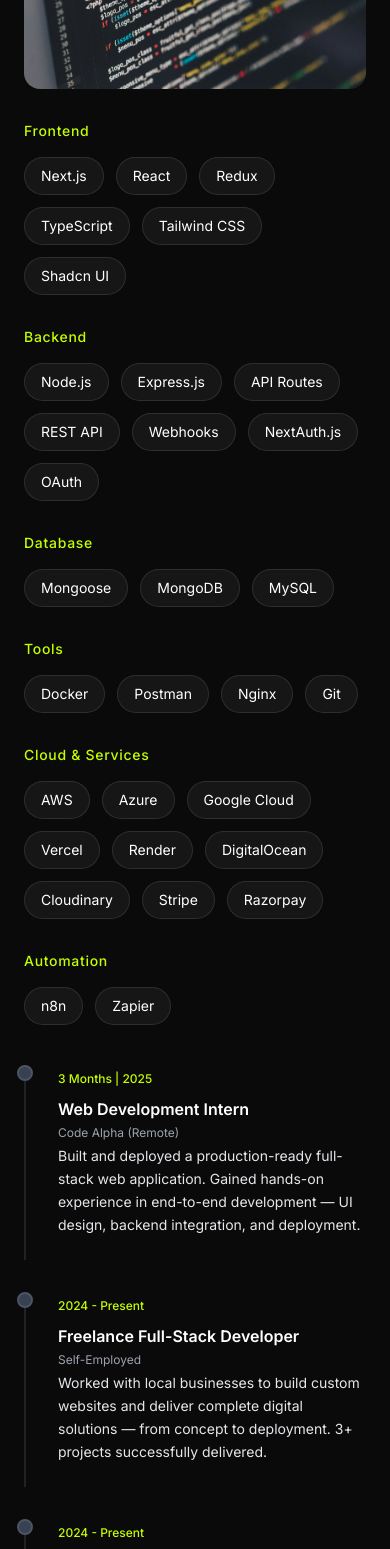
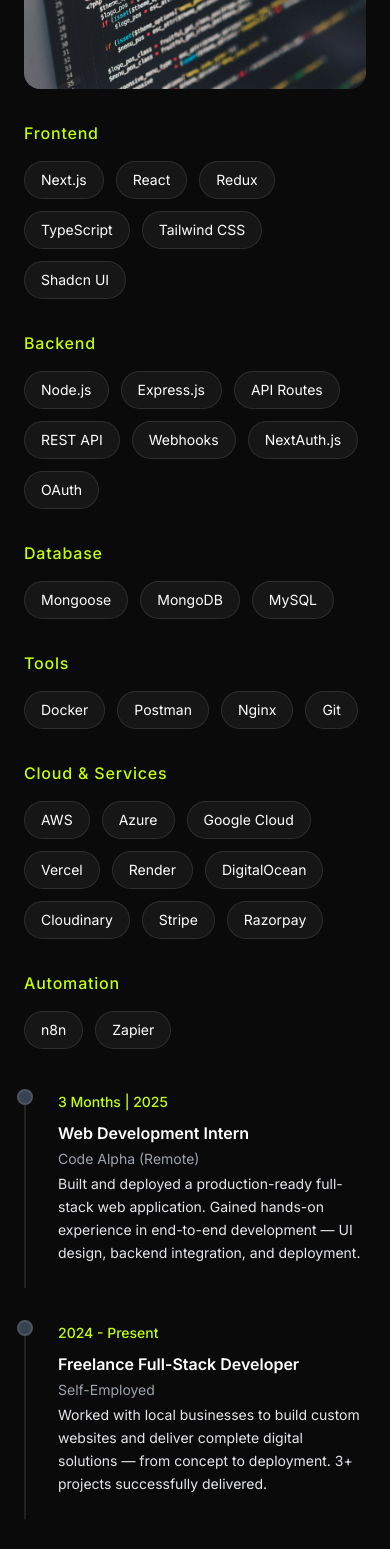
Before and after one commit to thenaveengautam/portfolio, a Next.js app: page / in a window 390 px wide. Shown: the part 3520-5069 px from the top of the page. Built offline with nearby package versions, Linux system fonts and the light colour scheme; a web font is replaced by a local one.

Commit message:
adding responsiveness in about section

```diff
--- a/src/components/AboutSection.jsx
+++ b/src/components/AboutSection.jsx
@@ -148,7 +148,7 @@
             {/* Technical Expertise */}
             <div className="space-y-8">
               <div>
-                <h4 className="text-[#c4ff00] text-sm font-medium mb-4 tracking-wider">Frontend</h4>
+                <h4 className="text-[#c4ff00] text-base md:text-sm font-medium mb-4 tracking-wider">Frontend</h4>
                 <div className="flex flex-wrap gap-3">
                   {mockData.about.technical.frontend.map((tech) => (
                     <span
@@ -162,7 +162,7 @@
               </div>
 
               <div>
-                <h4 className="text-[#c4ff00] text-sm font-medium mb-4 tracking-wider">Backend</h4>
+                <h4 className="text-[#c4ff00] text-base md:text-sm font-medium mb-4 tracking-wider">Backend</h4>
                 <div className="flex flex-wrap gap-3">
                   {mockData.about.technical.backend.map((tech) => (
                     <span
@@ -176,7 +176,7 @@
               </div>
 
               <div>
-                <h4 className="text-[#c4ff00] text-sm font-medium mb-4 tracking-wider">Database</h4>
+                <h4 className="text-[#c4ff00] text-base md:text-sm font-medium mb-4 tracking-wider">Database</h4>
                 <div className="flex flex-wrap gap-3">
                   {mockData.about.technical.database.map((tech) => (
                     <span
@@ -190,7 +190,7 @@
               </div>
 
               <div>
-                <h4 className="text-[#c4ff00] text-sm font-medium mb-4 tracking-wider">Tools</h4>
+                <h4 className="text-[#c4ff00] text-base md:text-sm font-medium mb-4 tracking-wider">Tools</h4>
                 <div className="flex flex-wrap gap-3">
                   {mockData.about.technical.tools.map((tech) => (
                     <span
@@ -204,7 +204,7 @@
               </div>
 
               <div>
-                <h4 className="text-[#c4ff00] text-sm font-medium mb-4 tracking-wider">Cloud & Services</h4>
+                <h4 className="text-[#c4ff00] text-base md:text-sm font-medium mb-4 tracking-wider">Cloud & Services</h4>
                 <div className="flex flex-wrap gap-3">
                   {mockData.technologies.map((tech) => (
                     <span
@@ -218,7 +218,7 @@
               </div>
 
               <div>
-                <h4 className="text-[#c4ff00] text-sm font-medium mb-4 tracking-wider">Automation</h4>
+                <h4 className="text-[#c4ff00] text-base md:text-sm font-medium mb-4 tracking-wider">Automation</h4>
                 <div className="flex flex-wrap gap-3">
                   {mockData.about.technical.automation.map((tech) => (
                     <span
@@ -255,9 +255,9 @@
                     }`}></div>
 
                   <div className="pb-6 md:pb-8">
-                    <span className="text-[#c4ff00] text-xs md:text-sm font-medium">{exp.year}</span>
+                    <span className="text-[#c4ff00] text-sm md:text-sm font-medium">{exp.year}</span>
                     <h4 className="mt-2 text-base md:text-xl font-semibold text-white">{exp.role}</h4>
-                    <p className="mt-1 md:mt-2 mb-1 md:mb-2 text-xs md:text-sm text-gray-400">{exp.company}</p>
+                    <p className="mt-1 md:mt-2 mb-1 md:mb-2 text-sm md:text-sm text-gray-400">{exp.company}</p>
                     <p className="leading-relaxed text-gray-200 text-sm md:text-base">{exp.description}</p>
                   </div>
                 </div>
```
